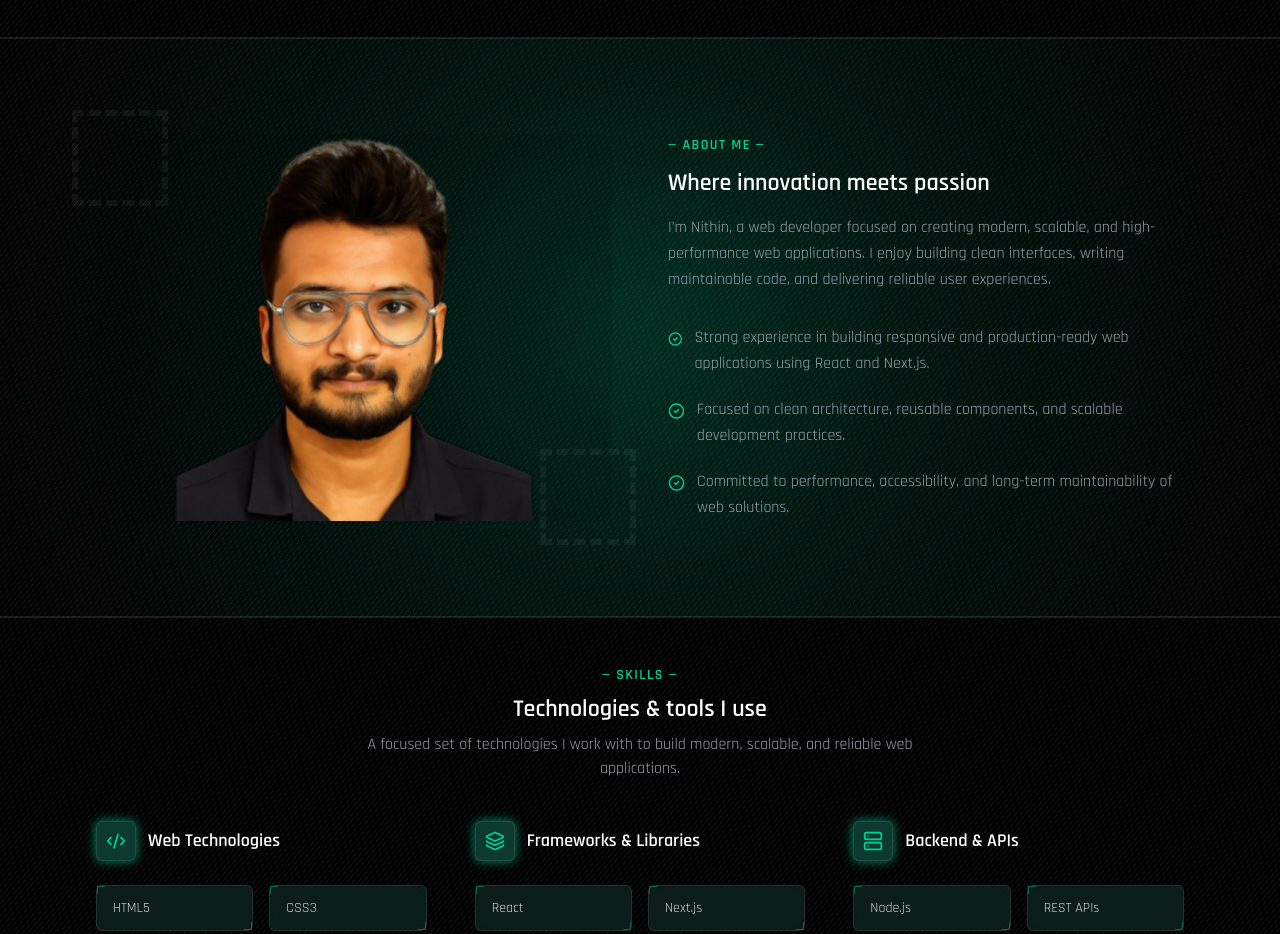
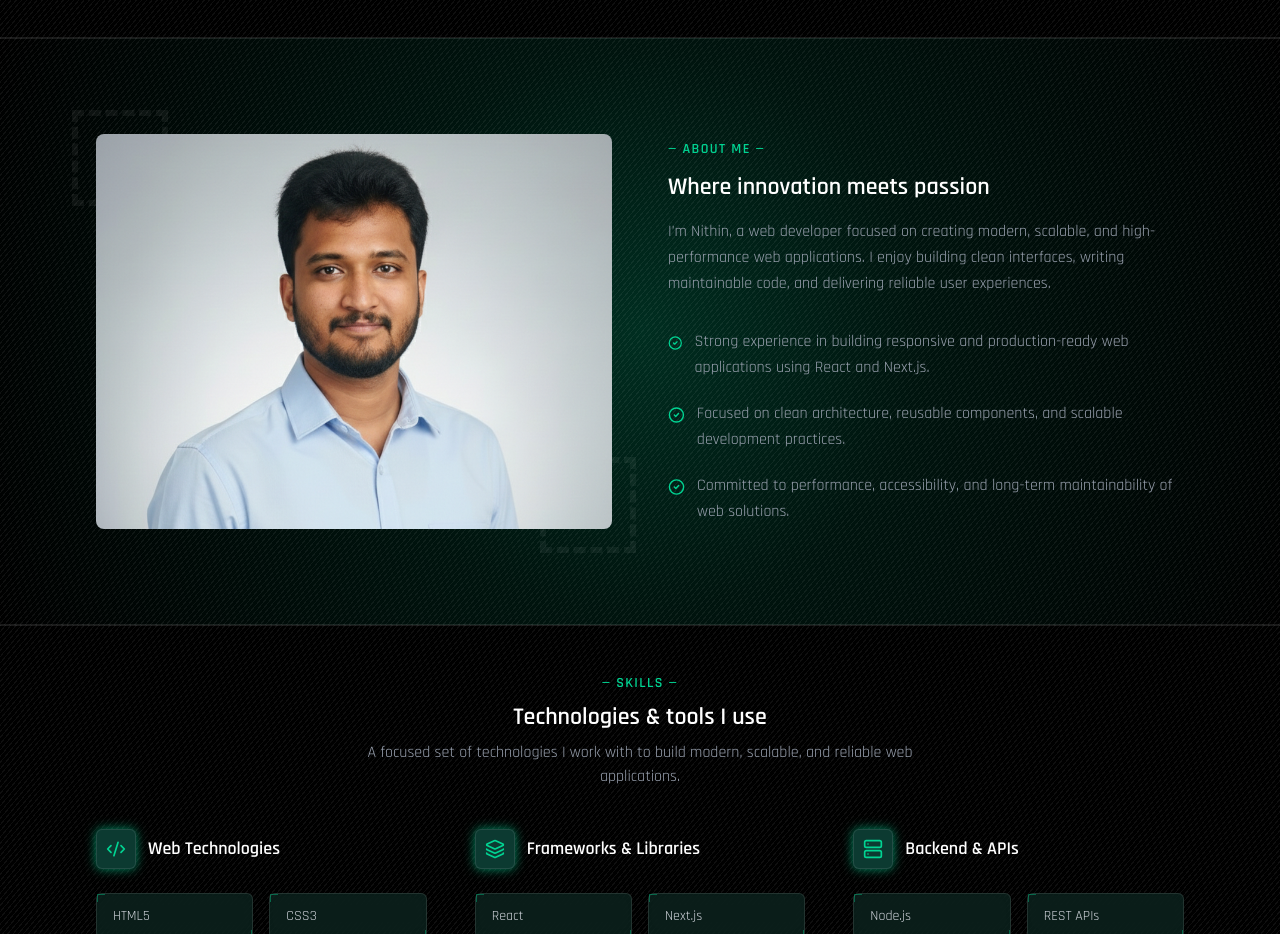
Before and after one commit to dhansreenithinchary/nithin-portfolio, a Next.js app: page / in a window 1280 px wide. Shown: the part 1020-1954 px from the top of the page. Built offline with nearby package versions, Linux system fonts and the light colour scheme.

Commit message:
about changes

```diff
--- a/src/components/sections/About.tsx
+++ b/src/components/sections/About.tsx
@@ -60,7 +60,7 @@ export default function AboutSplit() {
 
           {/* IMAGE WRAPPER (CLIPPED CONTENT ONLY) */}
           <div className="relative rounded-lg overflow-hidden bg-[#0000001a]">
-            <Image src="/about1.png" alt="Web developer portrait" width={640} height={480} className="w-full h-full object-cover"/>
+            <Image src="/about.png" alt="Web developer portrait" width={640} height={480} className="w-full h-full object-cover"/>
           </div>
         </motion.div>
 
```
Also changed, not shown: public/about.png, public/about1.png (deleted).
